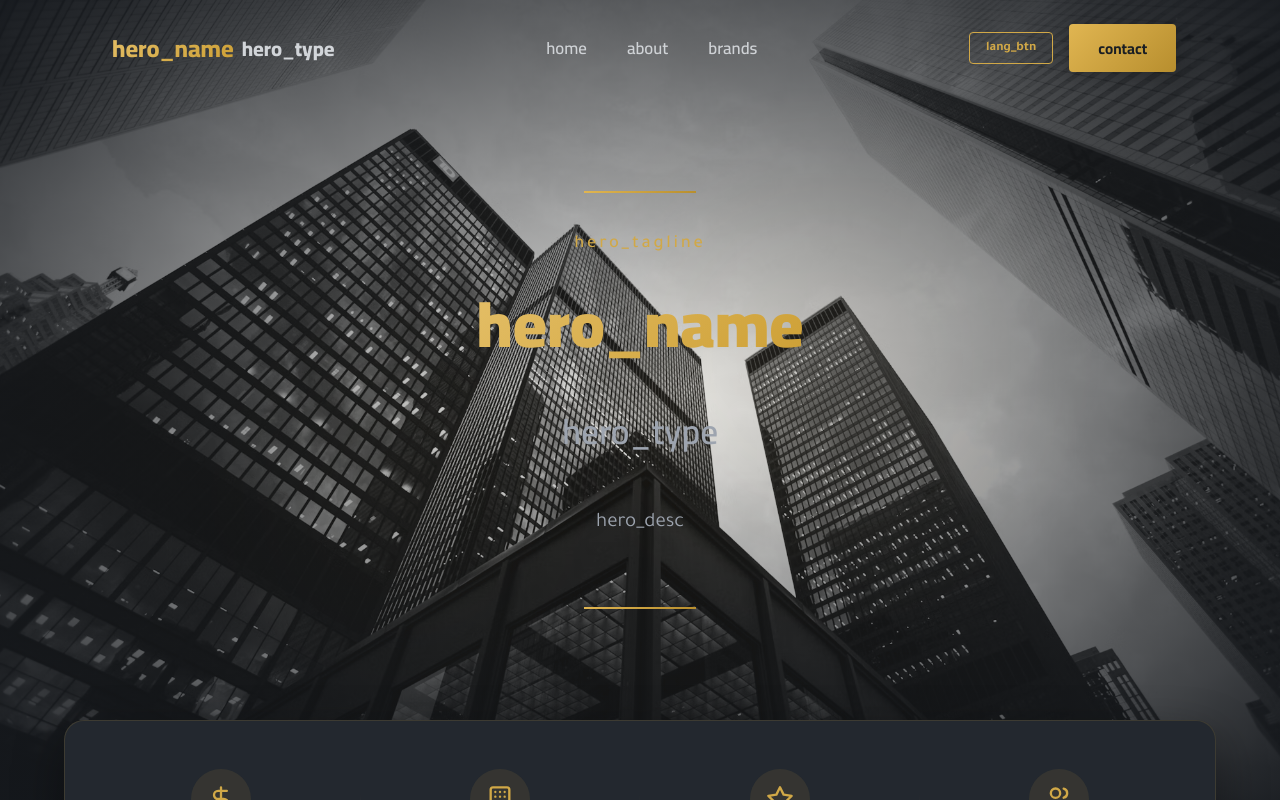
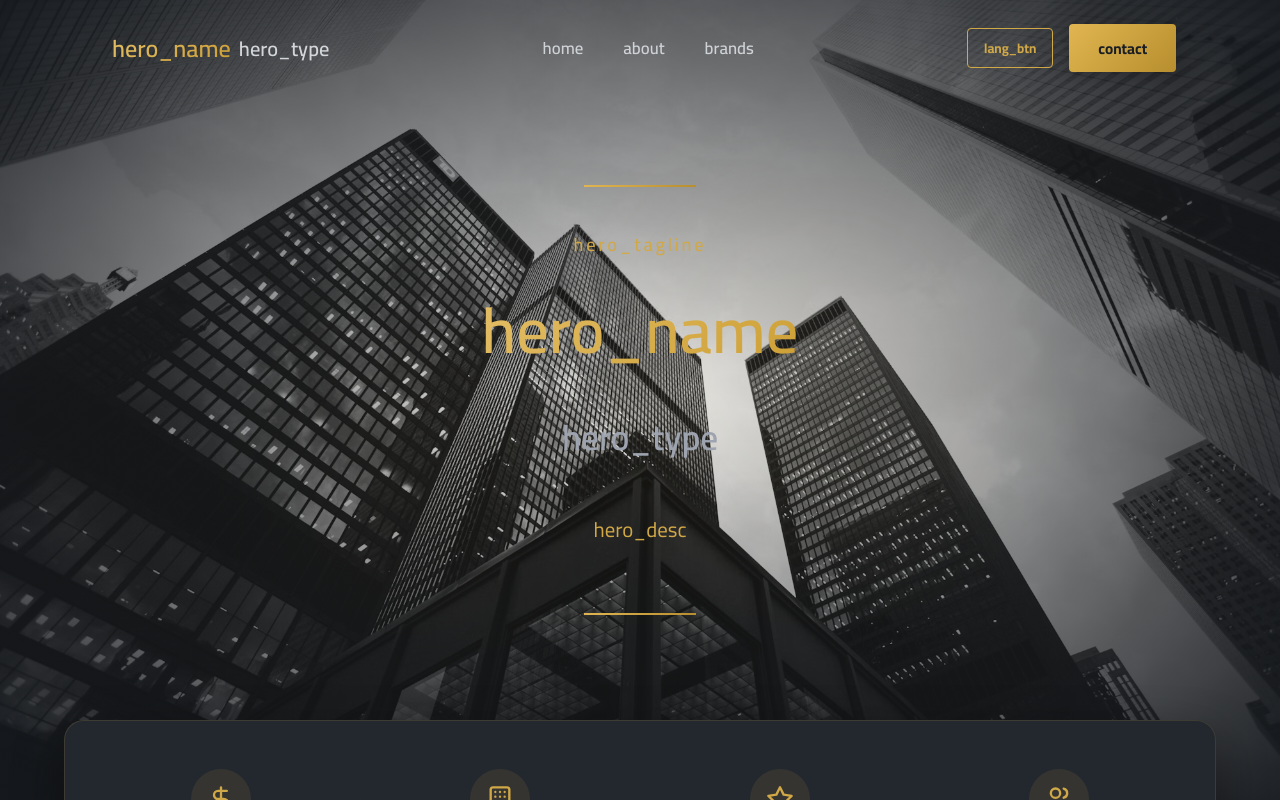
Before and after one commit to omar-hisham26/Yazan_group_portfolio, a React (Vite) app: page / in a window 1280 px wide. Shown: the top 800 px of the page. Built offline with nearby package versions, Linux system fonts and the light colour scheme; the HTML template or start-up script is replaced by a standard one.

Commit message:
change titles and whitght

```diff
--- a/src/components/Navbar.css
+++ b/src/components/Navbar.css
@@ -47,7 +47,7 @@
 .nav-logo {
   font-family: var(--font-cairo);
   font-size: 1.5rem;
-  font-weight: 800;
+  font-weight: 600;
   color: var(--foreground);
   text-decoration: none;
   display: flex;
--- a/src/index.css
+++ b/src/index.css
@@ -1,20 +1,20 @@
 /* src/index.css */
 
-/* استيراد الخطوط */
-@import url('https://fonts.googleapis.com/css2?family=Cairo:wght@300;400;500;600;700;800;900&family=Tajawal:wght@300;400;500;700&display=swap');
+/* استيراد الخطوط (أضفت لك خط Almarai عشان تجربه إذا حبيت) */
+@import url('https://fonts.googleapis.com/css2?family=Cairo:wght@300;400;500;600;700;800;900&family=Tajawal:wght@300;400;500;700&family=Almarai:wght@300;400;700;800&display=swap');
 
 :root {
   /* ألوان رمادي فحمي (داكن معتدل ومطفي) */
-  --background: hsl(215, 15%, 12%); /* لون الخلفية الرئيسي: رمادي داكن مريح */
-  --foreground: hsl(215, 15%, 90%); /* لون النصوص: أبيض مطفي عشان ما يجهد العين */
+  --background: hsl(215, 15%, 12%);
+  --foreground: hsl(215, 15%, 90%);
 
-  --card: hsl(215, 15%, 16%); /* لون البطاقات: أفتح بدرجة بسيطة جداً من الخلفية */
+  --card: hsl(215, 15%, 16%);
   --card-foreground: hsl(215, 15%, 90%);
 
-  --secondary: hsl(215, 15%, 22%); /* لون الأيقونات والخلفيات الثانوية */
-  --muted-foreground: hsl(215, 10%, 65%); /* رمادي للنصوص الفرعية */
+  --secondary: hsl(215, 15%, 22%);
+  --muted-foreground: hsl(215, 10%, 65%);
 
-  /* الذهبي الملكي (موزون عشان يركب مع الرمادي الفحمي) */
+  /* الذهبي الملكي */
   --primary: hsl(42, 60%, 55%);
   --primary-foreground: hsl(215, 15%, 12%);
   --gold: hsl(42, 60%, 55%);
@@ -30,8 +30,10 @@
   /* ظل ناعم للبطاقات */
   --shadow-gold: 0 8px 30px hsla(0, 0%, 0%, 0.2);
 
-  --font-tajawal: 'Tajawal', sans-serif;
-  --font-cairo: 'Cairo', sans-serif;
+  /* 👇👇👇 السحر هنا: هذا هو خط الموقع كامل 👇👇👇 */
+  --main-font: 'Cairo', sans-serif;
+  /* إذا تبي تغير الخط، بس امسح Tajawal واكتب Cairo أو Almarai */
+
   --transition-smooth: all 0.5s cubic-bezier(0.4, 0, 0.2, 1);
 }
 
@@ -46,7 +48,8 @@
 body {
   background: var(--background);
   color: var(--foreground);
-  font-family: var(--font-tajawal);
+  /* ربطنا الخط بالمتغير السحري */
+  font-family: var(--main-font);
   overflow-x: hidden;
   -webkit-font-smoothing: antialiased;
   -moz-osx-font-smoothing: grayscale;
@@ -54,7 +57,8 @@ body {
 
 /* تنسيقات العناوين */
 h1, h2, h3, h4, h5, h6 {
-  font-family: var(--font-cairo);
+  /* ربطنا الخط بالمتغير السحري */
+  font-family: var(--main-font);
   font-weight: 700;
 }
 
@@ -64,7 +68,7 @@ h1, h2, h3, h4, h5, h6 {
   -webkit-background-clip: text;
   -webkit-text-fill-color: transparent;
   background-clip: text;
-  display: inline-block; /* لضمان عمل التدرج بشكل صحيح */
+  display: inline-block;
 }
 
 /* تعريف الأنيميشن الأساسية */
@@ -78,8 +82,8 @@ h1, h2, h3, h4, h5, h6 {
   to { opacity: 1; }
 }
 
-/* --- ستايلات الهيرو والفوتر (المنقولة من App.jsx) --- */
-html { scroll-behavior: smooth; font-family: 'Cairo', sans-serif; }
+/* --- ستايلات الهيرو والفوتر --- */
+html { scroll-behavior: smooth; font-family: var(--main-font); } /* ربطنا الخط هنا كمان */
 .container { max-width: 1200px; margin: 0 auto; padding: 0 1.5rem; width: 100%; }
 
 .hero { position: relative; min-height: 100vh; display: flex; align-items: center; justify-content: center; overflow: hidden; padding: 2rem 0; }
@@ -93,14 +97,14 @@ html { scroll-behavior: smooth; font-family: 'Cairo', sans-serif; }
 .top-line { margin-bottom: 2.5rem; animation: lineIn 1.2s ease forwards 0.3s; }
 .bottom-line { margin-top: 1rem; animation: lineIn 1.2s ease forwards 1.3s; }
 .hero-tagline { color: var(--primary); font-size: 1.15rem; font-weight: 500; letter-spacing: 0.15em; margin-bottom: 1.5rem; opacity: 0; animation: fadeUp 1s ease forwards 0.5s; }
-.main-title { font-size: clamp(1.8rem, 5vw, 4.5rem); font-weight: 900; line-height: 1.4; padding-bottom: 0.2em; margin-bottom: 1rem; opacity: 0; animation: fadeUp 1s ease forwards 0.7s; white-space: nowrap; }
+.main-title { font-size: clamp(1.8rem, 5vw, 4.5rem); font-weight: 600; line-height: 1.4; padding-bottom: 0.2em; margin-bottom: 1rem; opacity: 0; animation: fadeUp 1s ease forwards 0.7s; white-space: nowrap; }
 .sub-title { font-size: clamp(1.8rem, 4vw, 2.2rem); font-weight: 600; color: var(--muted-foreground); margin-bottom: 2.5rem; opacity: 0; animation: fadeUp 1s ease forwards 0.9s; }
-.hero-desc { color: var(--muted-foreground); font-size: clamp(1.1rem, 2.5vw, 1.3rem); max-width: 700px; margin: 0 auto 4rem; line-height: 1.9; opacity: 0; animation: fadeUp 1s ease forwards 1.1s; }
+.hero-desc { color: var(--primary); font-size: clamp(1.1rem, 2.5vw, 1.3rem); max-width: 700px; margin: 0 auto 4rem; line-height: 1.9; opacity: 0; animation: fadeUp 1s ease forwards 1.1s; }
 
 .footer { padding: 6rem 0 3rem; border-top: 1px solid hsla(42, 60%, 55%, 0.1); background: hsl(215, 15%, 11%); color: var(--muted-foreground); }
 .footer-grid { display: grid; grid-template-columns: 1.5fr 1fr 1fr; gap: 4rem; margin-bottom: 4rem; }
 .footer-logo { margin-bottom: 1.5rem; display: flex; align-items: baseline; gap: 8px; }
-.footer-name { font-size: 1.8rem; font-weight: 900; letter-spacing: -0.02em; }
+.footer-name { font-size: 1.8rem; font-weight: 600; letter-spacing: -0.02em; }
 .footer-type { font-size: 1.1rem; color: white; opacity: 0.9; font-weight: 600; }
 .footer-desc-text { font-size: 1rem; line-height: 1.8; max-width: 400px; }
 .footer-col h4 { font-size: 1.3rem; color: var(--gold); font-weight: 700; margin-bottom: 1.8rem; position: relative; }
```
